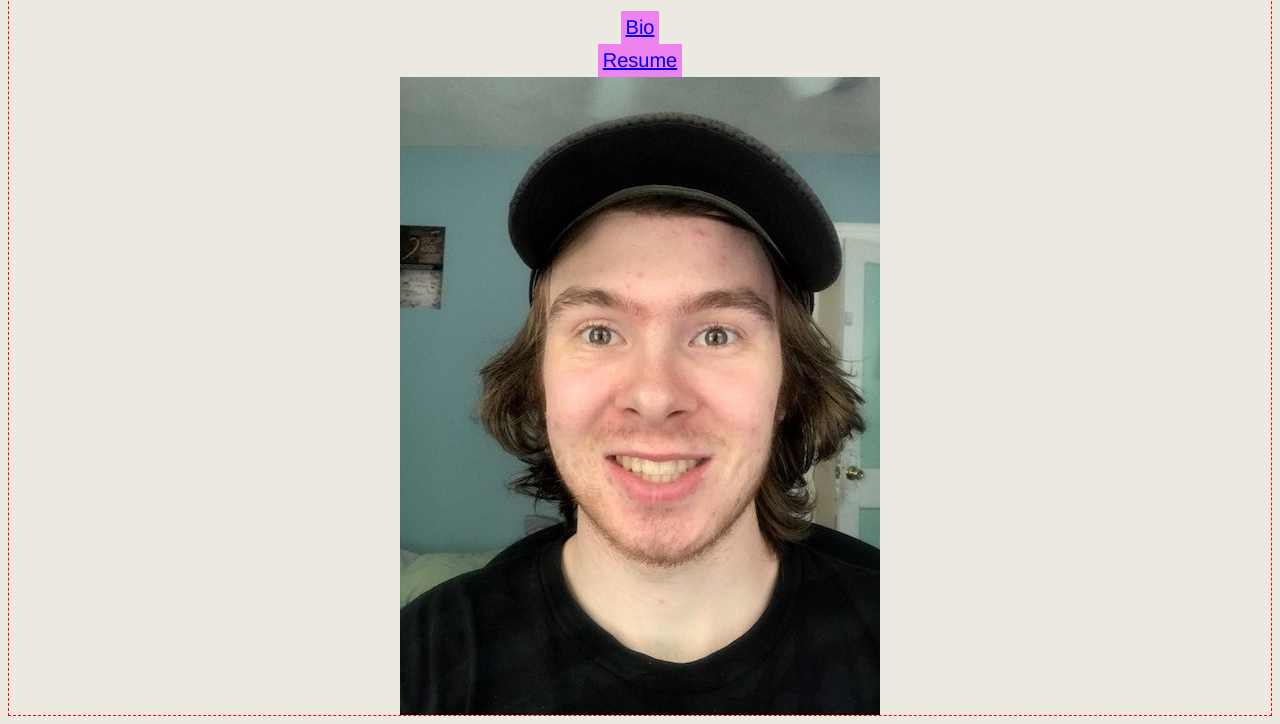
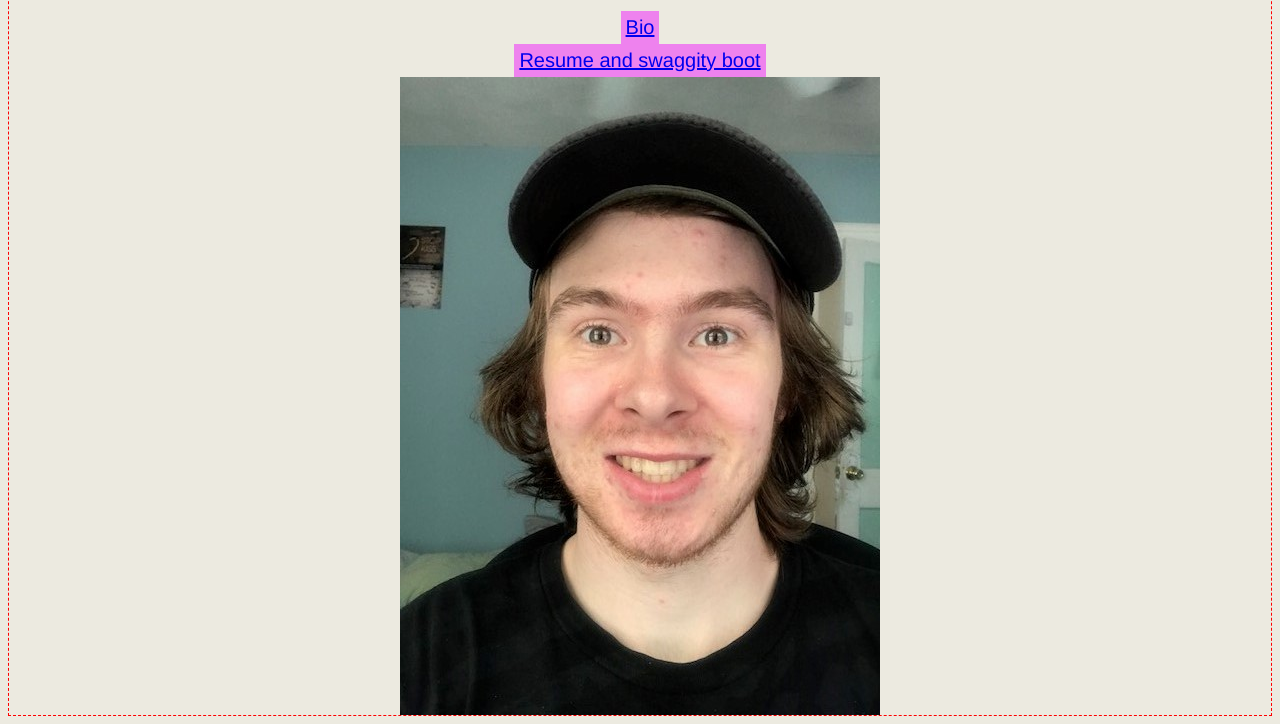
Before and after one commit to Falcon-Cat/Falcon-Cat.github.io, a plain HTML site: page index.html in a window 1280 px wide. Shown: the part 97-821 px from the top of the page. Drawn offline with Linux system fonts and the light colour scheme.

Commit message:
changed stuff lul

```diff
--- a/index.html
+++ b/index.html
@@ -14,7 +14,7 @@ Tony Howard
 Tony Howard
 </h1>
 <span><a href="bio.html">Bio</a></span>
-<span><a href="resume.html">Resume</a></span>
+<span><a href="resume.html">Resume and swaggity boot</a></span>
 <img src="IMG_0730.JPG" alt="Tony Howard">
 </body>
 </html>
```
